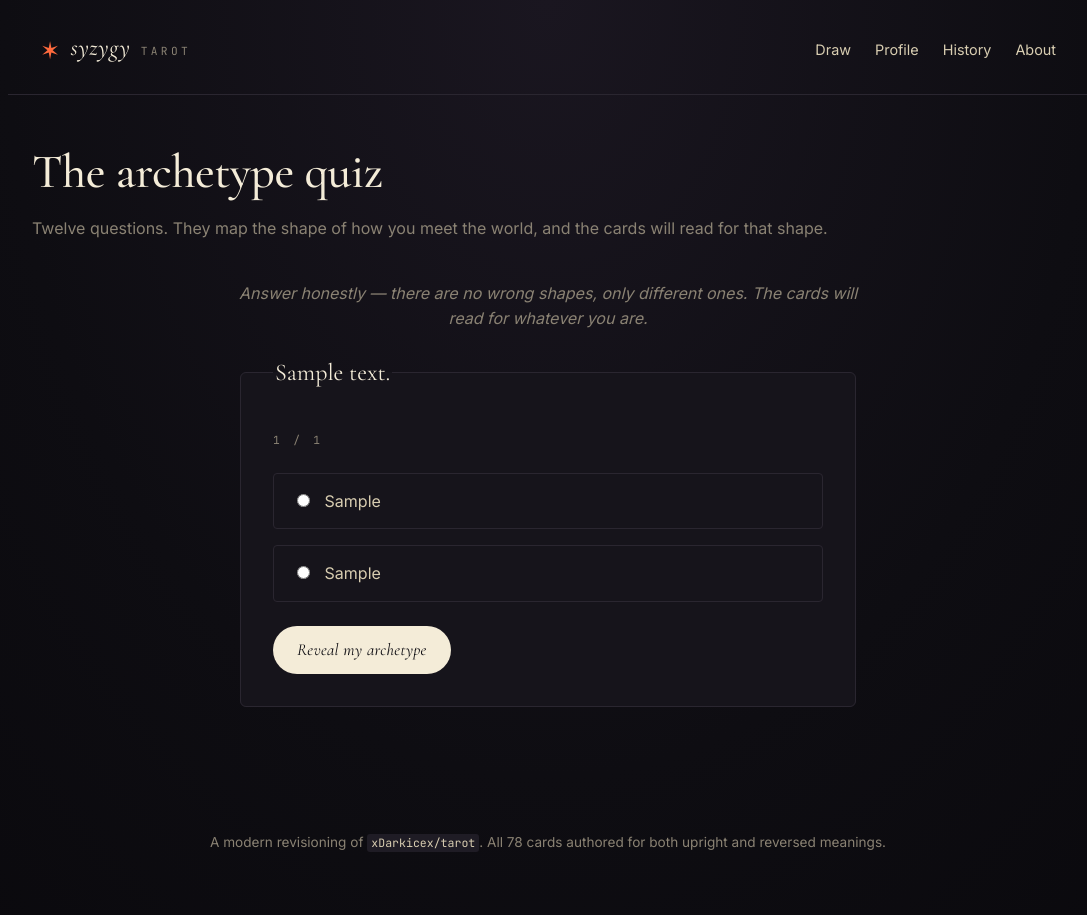
After one commit to xDarkicex/syzygy-tarot, a FastAPI app: template app/templates/quiz.html in a window 1280 px wide. The commit adds this page. Shown: the whole page, without its empty margins (92-1179 px from the left). Run offline with FastAPI, Linux system fonts and the light colour scheme; the template is opened without the code that fills it: most values are stand-ins (such as "Sample title", 1, 10 or a date in 2020).

Commit message:
Add the archetype quiz (MBTI) with mystical framing
A 12-question forced-choice quiz (3 per MBTI dimension) that computes a
4-letter type. The type maps to a tarot archetype so the profile
presents it as 'Your archetype: The Dreamer (INFP)' instead of a
clinical code.

- app/services/quiz.py: QUESTIONS, compute_type(), archetype_for() with
  a 16-type → tarot-card mapping
- /profile/quiz GET renders the one-question-at-a-time quiz page
- /profile/quiz POST computes the type, merges it into the existing
  profile, saves to the cookie, redirects to /profile
- profile.html shows the archetype card; a 'Take the archetype quiz'
  link sits in the profile actions
- mbti added to Querent (validated against the 16 codes), the profile
  cookie, the Alpine  store, and the home hidden inputs
- SeedComponents gains mbti so the type salts the seed manifold
- The LLM querent context includes 'Archetype: INFP, The Dreamer
  (The Moon energy)' so readings are shaped by personality
- New quiz CSS: one question per card, Next/Back nav, reveal button

```diff
--- a/app/services/interpretation.py
+++ b/app/services/interpretation.py
@@ -104,6 +104,10 @@ def _querent_context(reading: Reading) -> str:
         parts.append(f"Date of birth: {q.birth_date.isoformat()} (life path {life_path(q.birth_date)}).")
     parts.extend(_labeled_value("Birth time", q.birth_time))
     parts.extend(_labeled_value("Birth place", q.birth_place))
+    if q.mbti:
+        from app.services.quiz import archetype_for
+        a = archetype_for(q.mbti)
+        parts.append(f"Archetype: {a.type_code}, {a.archetype} ({a.card} energy).")
     if reading.numerology is not None:
         parts.append(
             f"Numerology: name vibration {reading.numerology.name_value}, "
--- a/app/static/css/site.css
+++ b/app/static/css/site.css
@@ -102,6 +102,24 @@ fieldset.profile input:focus, fieldset.profile select:focus { outline: 2px solid
 .draw-button:hover { transform: translateY(-1px); background: var(--gold); }
 .draw-button__mark { color: var(--ember); font-size: 1.1rem; transform: translateY(0.05em); }
 .draw-actions { display: flex; gap: 0.75rem; flex-wrap: wrap; }
+.quiz { max-width: 620px; margin: 0 auto; }
+.quiz__fieldset {
+  border: 1px solid var(--rule); border-radius: 6px; padding: 2rem;
+  background: var(--paper-2);
+  display: flex; flex-direction: column; gap: 1rem;
+}
+.quiz__intro { color: var(--ink-faint); font-style: italic; text-align: center; margin: 0 0 1.5rem; }
+.quiz__counter { font-family: var(--mono); font-size: 0.7rem; letter-spacing: 0.3em; text-transform: uppercase; color: var(--ink-faint); margin: 0 0 0.5rem; }
+.quiz__question { font-family: var(--serif); font-size: 1.5rem; color: var(--ink); margin-bottom: 0.5rem; }
+.quiz__option {
+  display: flex; align-items: flex-start; gap: 0.75rem;
+  padding: 1rem 1.1rem; border: 1px solid var(--rule); border-radius: 4px;
+  cursor: pointer; transition: border-color 150ms, background 150ms;
+}
+.quiz__option:hover { border-color: var(--ink-faint); }
+.quiz__option input { margin-top: 0.25rem; accent-color: var(--gold); }
+.quiz__option span { color: var(--ink-soft); line-height: 1.4; }
+.quiz__nav { display: flex; justify-content: space-between; gap: 0.75rem; margin-top: 0.5rem; }
 .chart-card {
   margin-bottom: 1.5rem;
   padding: 1.25rem 1.5rem;
@@ -110,6 +128,9 @@ fieldset.profile input:focus, fieldset.profile select:focus { outline: 2px solid
   border-radius: 6px;
 }
 .chart-card__title { font-family: var(--serif); font-size: 1.2rem; font-weight: 500; margin: 0 0 0.75rem; }
+.chart-card__archetype { display: flex; align-items: baseline; gap: 0.75rem; margin: 0 0 0.25rem; }
+.chart-card__archetype-name { font-family: var(--serif); font-size: 1.6rem; }
+.chart-card__archetype-code { font-family: var(--mono); font-size: 0.75rem; letter-spacing: 0.3em; color: var(--ink-faint); }
 .chart-card__grid { display: grid; grid-template-columns: repeat(auto-fit, minmax(110px, 1fr)); gap: 0.5rem 1rem; margin: 0; }
 .chart-card__grid dt { font-size: 0.65rem; letter-spacing: 0.2em; text-transform: uppercase; color: var(--ink-faint); }
 .chart-card__grid dd { margin: 0; font-family: var(--serif); font-size: 1.1rem; }
--- a/app/templates/base.html
+++ b/app/templates/base.html
@@ -46,6 +46,7 @@
           birth_date: '',
           birth_time: '',
           birth_place: '',
+          mbti: '',
           spread: 'hear-help-hold',
           question: '',
         }).as('syzygy_profile'),
--- a/app/templates/home.html
+++ b/app/templates/home.html
@@ -15,6 +15,7 @@
   <input type="hidden" name="birth_date" :value="profile.birth_date || ''" value="{{ profile.birth_date if profile else '' }}" />
   <input type="hidden" name="birth_time" :value="profile.birth_time || ''" value="{{ profile.birth_time if profile else '' }}" />
   <input type="hidden" name="birth_place" :value="profile.birth_place || ''" value="{{ profile.birth_place if profile else '' }}" />
+  <input type="hidden" name="mbti" :value="profile.mbti || ''" value="{{ profile.mbti if profile else '' }}" />
 
   <p class="draw-form__profile-link">
     Reading as <strong>{{ profile.name if profile and profile.name else 'you' }}</strong>
--- /dev/null
+++ b/app/templates/quiz.html
@@ -0,0 +1,41 @@
+{% extends "base.html" %}
+{% block title %}The archetype quiz · syzygy{% endblock %}
+{% block content %}
+<section class="hero">
+  <h1>The archetype quiz</h1>
+  <p class="hero__lede">Twelve questions. They map the shape of how you meet the world, and the cards will read for that shape.</p>
+</section>
+
+<form class="quiz" method="post" action="/profile/quiz" x-data="{ step: 0, answers: {} }">
+  <p class="quiz__intro">Answer honestly — there are no wrong shapes, only different ones. The cards will read for whatever you are.</p>
+  {% for q in questions %}
+  <fieldset class="quiz__fieldset" x-show="step === {{ loop.index0 }}" x-cloak>
+    <p class="quiz__counter">{{ loop.index }} / {{ questions|length }}</p>
+    <legend class="quiz__question">{{ q.text }}</legend>
+    <label class="quiz__option">
+      <input type="radio" name="q_{{ q.key }}" value="{{ q.a_letter }}"
+             x-model="answers['{{ q.key }}']" />
+      <span>{{ q.a }}</span>
+    </label>
+    <label class="quiz__option">
+      <input type="radio" name="q_{{ q.key }}" value="{{ q.b_letter }}"
+             x-model="answers['{{ q.key }}']" />
+      <span>{{ q.b }}</span>
+    </label>
+    <div class="quiz__nav">
+      <button type="button" class="draw-button draw-button--ghost"
+              x-show="step > 0" x-on:click="step--">Back</button>
+      <button type="button" class="draw-button"
+              x-show="step < {{ questions|length - 1 }}"
+              x-on:click="step++"
+              :disabled="!answers['{{ q.key }}']">Next</button>
+      <button type="submit" class="draw-button"
+              x-show="step === {{ questions|length - 1 }}"
+              :disabled="!answers['{{ q.key }}']">
+        Reveal my archetype
+      </button>
+    </div>
+  </fieldset>
+  {% endfor %}
+</form>
+{% endblock %}
--- a/app/web/auth.py
+++ b/app/web/auth.py
@@ -34,6 +34,7 @@ def profile_cookie_value(querent: Querent) -> str:
         "birth_date": querent.birth_date.isoformat() if querent.birth_date else "",
         "birth_time": querent.birth_time or "",
         "birth_place": querent.birth_place or "",
+        "mbti": querent.mbti or "",
     }
     return _signer().dumps(payload)
 
@@ -54,6 +55,7 @@ def read_profile_cookie(raw: str | None) -> Querent | None:
             birth_date=_parse_date(payload.get("birth_date")),
             birth_time=payload.get("birth_time") or None,
             birth_place=payload.get("birth_place") or None,
+            mbti=payload.get("mbti") or None,
         )
     except Exception:
         return None
--- a/app/web/routes/readings.py
+++ b/app/web/routes/readings.py
@@ -61,6 +61,7 @@ def deal_reading(
     birth_date: str = Form(""),
     birth_time: str = Form(""),
     birth_place: str = Form(""),
+    mbti: str = Form(""),
     spread_slug: str = Form(...),
     strategy_slug: str = Form("daily"),
     question: str = Form(""),
@@ -78,7 +79,7 @@ def deal_reading(
     """
     querent, spread, strategy = _form_parts(
         name, age, resonance, drawn_to,
-        birth_date, birth_time, birth_place,
+        birth_date, birth_time, birth_place, mbti,
         spread_slug, strategy_slug,
     )
     # The question belongs to single-card draws. For multi-card spreads the
@@ -203,6 +204,7 @@ def _form_parts(
     birth_date: str,
     birth_time: str,
     birth_place: str,
+    mbti: str,
     spread_slug: str,
     strategy_slug: str,
 ) -> tuple[Querent, Spread, SeedStrategy]:
@@ -217,6 +219,7 @@ def _form_parts(
             birth_date=parsed_birth_date,
             birth_time=birth_time or None,
             birth_place=birth_place or None,
+            mbti=mbti or None,
         )
     except InvalidQuerent as exc:
         raise HTTPException(status_code=400, detail=str(exc)) from exc
```
Also changed, not shown: app/domain/seeding.py (+17 -0 lines), app/services/quiz.py (added, +113 -0 lines), app/templates/profile.html (+12 -0 lines), app/web/routes/profile.py (+37 -2 lines).
